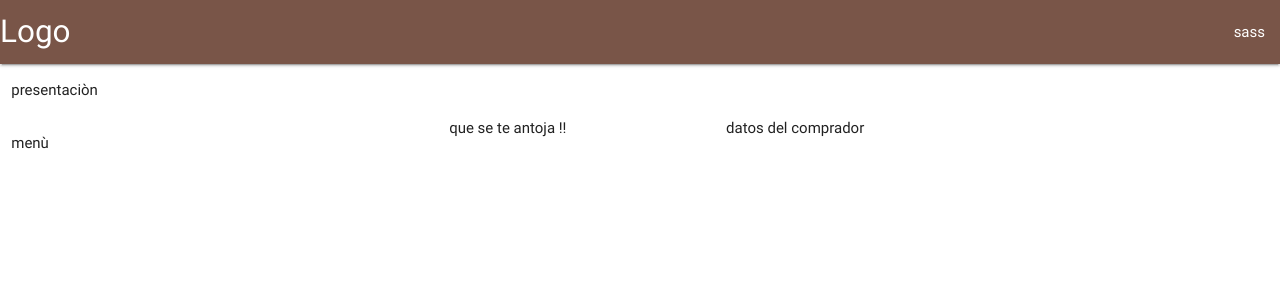
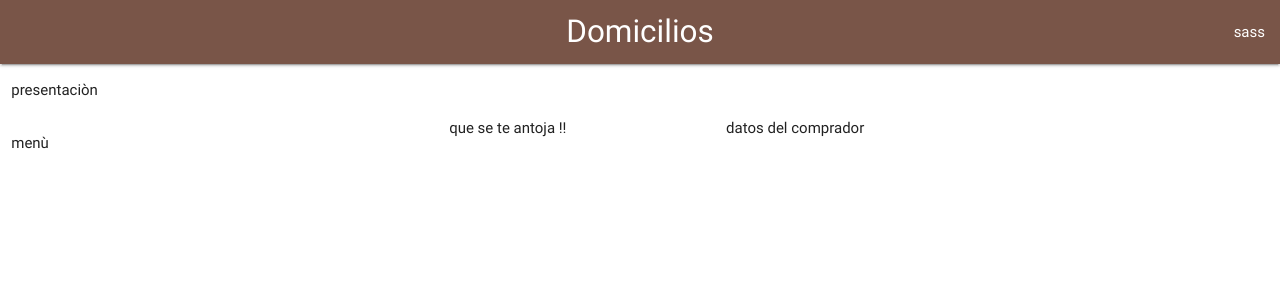
Before and after one commit to jagarciago/seminario-angular2-prj, an Angular app: page / in a window 1280 px wide. Shown: the top 300 px of the page. Built offline with nearby package versions, Linux system fonts and the light colour scheme.

Commit message:
problema al insertar img

```diff
--- a/src/app/app.component.html
+++ b/src/app/app.component.html
@@ -1,6 +1,6 @@
  <nav>
   <div class="nav-wrapper brown">
-    <a href="" class="brand-logo">Logo</a>
+    <a href="" class="brand-logo center">Domicilios</a>
     <ul id="nav-mobile" class="right hide-on-med-and-down">
       <li><a href="">sass</a></li>
     </ul>
--- a/src/app/disc-crear-pedido/disc-crear-pedido.component.ts
+++ b/src/app/disc-crear-pedido/disc-crear-pedido.component.ts
@@ -12,8 +12,10 @@ import { Pedido } from '../model/Pedido.model';
 export class DiscCrearPedidoComponent implements OnInit {
 
     crearPedido:Pedido;
+
   constructor() {
     this.crearPedido = new Pedido();
+    this.crearPedido.nombre = "angulamiento";
 
    }
 
```
